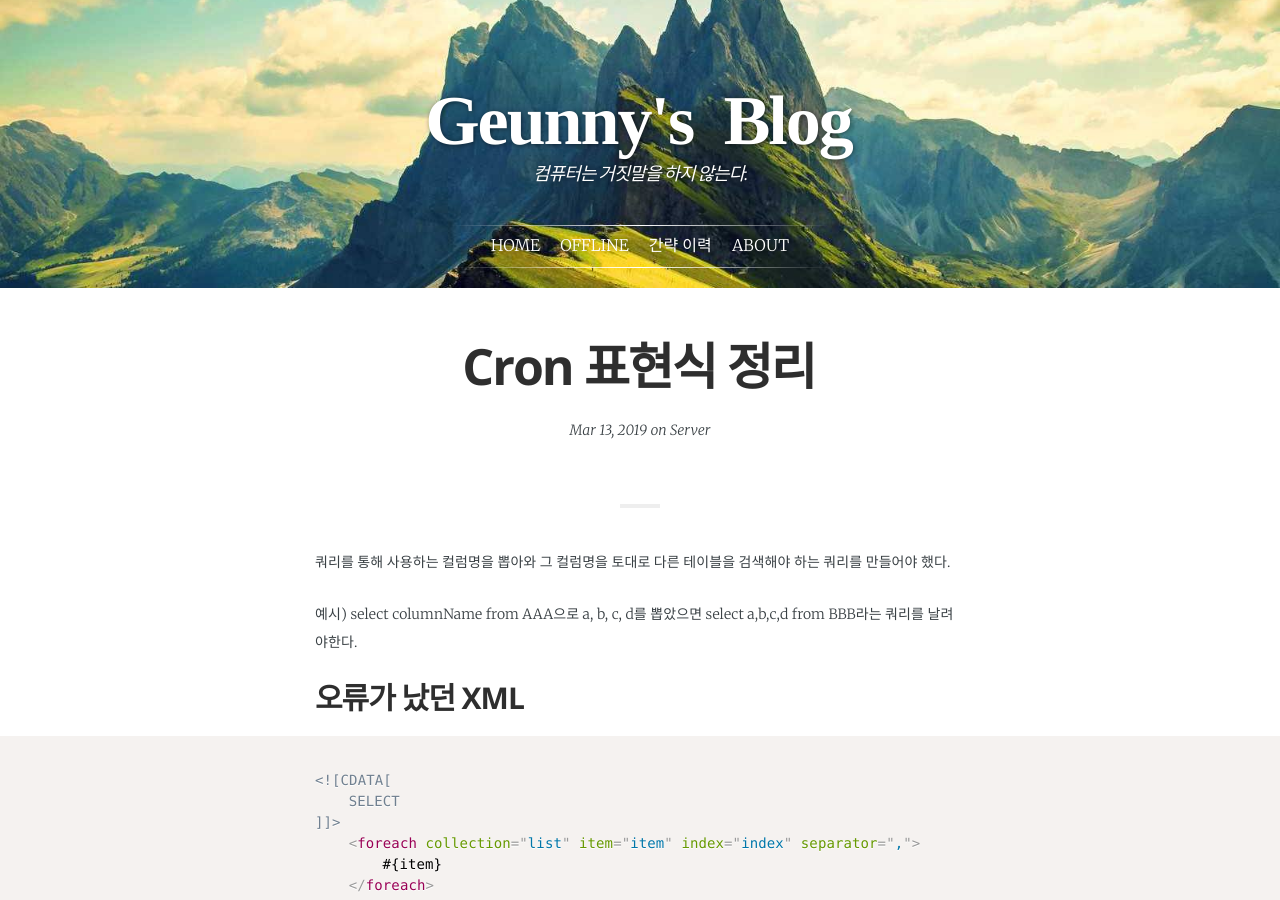
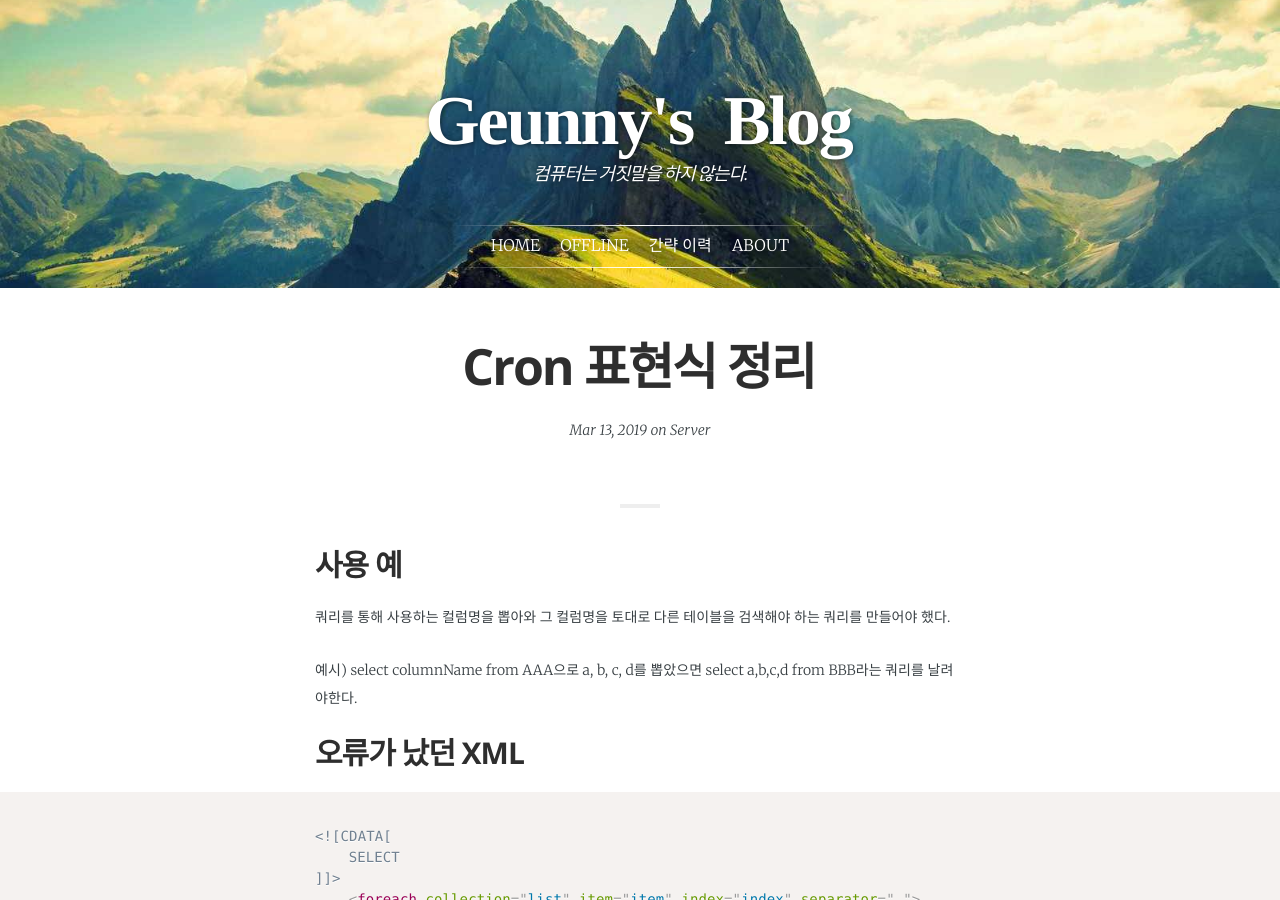
Before and after one commit to jwillmer/jekyllDecent, a Jekyll site: the page built from _posts/2019-03-13-cron1.md, in a window 1280 px wide and 900 px high. Built offline with Jekyll 4.4.1, drawn with Linux system fonts in a browser that asks for light colours; some web fonts are replaced.

Commit message:
Update 2019-03-13-cron1.md

```diff
--- a/_posts/2019-03-13-cron1.md
+++ b/_posts/2019-03-13-cron1.md
@@ -13,6 +13,8 @@ language:          KO
 comments:          true
 math:		   false
 ---
+
+## 사용 예
 
 쿼리를 통해 사용하는 컬럼명을 뽑아와
 그 컬럼명을 토대로 다른 테이블을 검색해야 하는 쿼리를 만들어야 했다.
```
